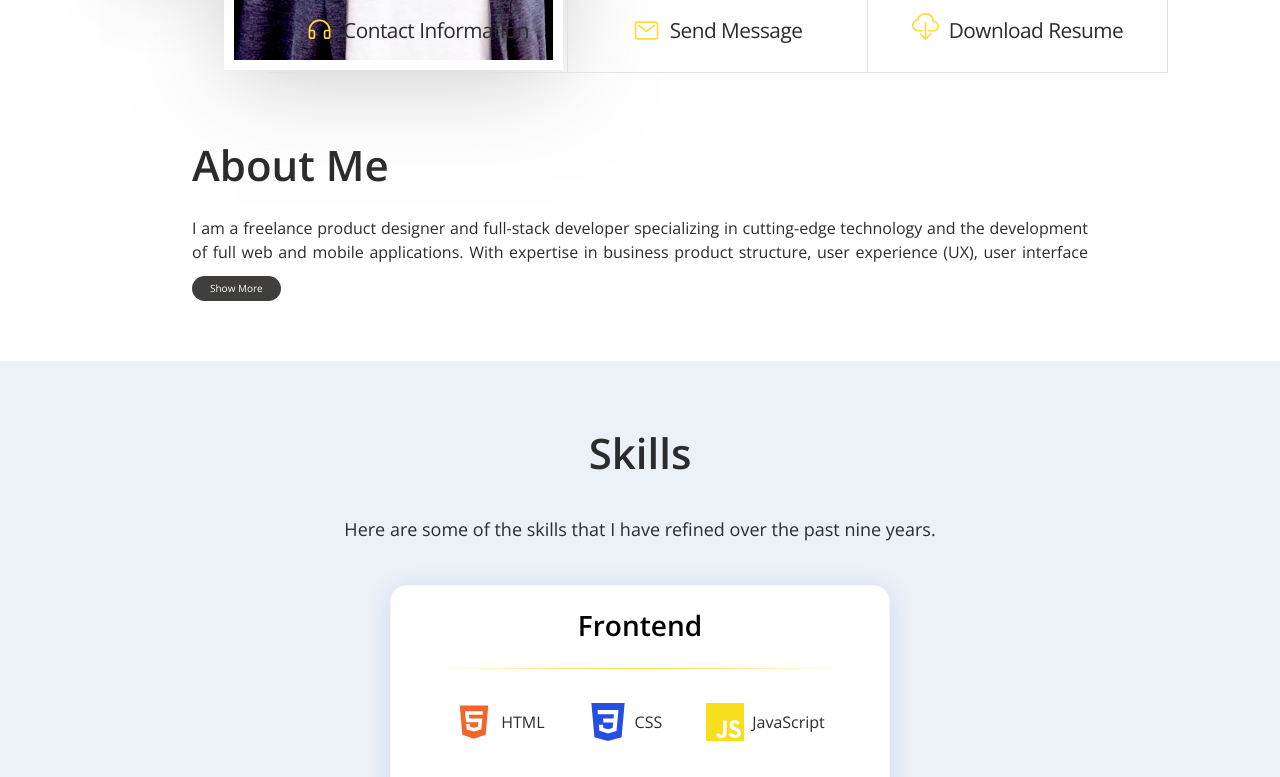
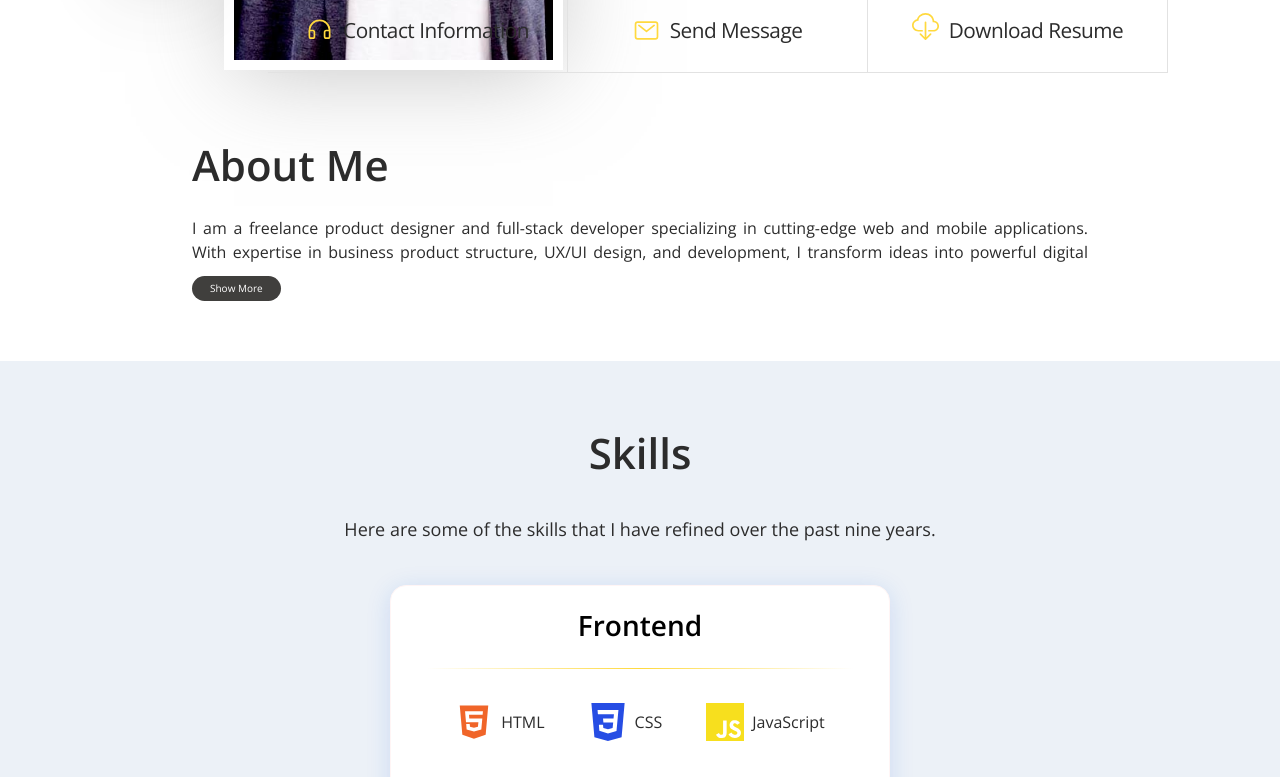
Before and after one commit to vineethpradeep/Vineeth_portfolio, a React (Vite) app: page / in a window 1280 px wide. Shown: the part 510-1287 px from the top of the page. Built offline with nearby package versions, Linux system fonts and the light colour scheme.

Commit message:
about me readable format

```diff
--- a/src/pages/About.jsx
+++ b/src/pages/About.jsx
@@ -22,33 +22,28 @@ export default function About() {
         <Title>About Me</Title>
         <ToggleParagraph>
           I am a freelance product designer and full-stack developer
-          specializing in cutting-edge technology and the development of full
-          web and mobile applications. With expertise in business product
-          structure, user experience (UX), user interface (UI) design, and
-          development, I transform ideas into powerful digital solutions. I
-          leverage modern technologies, including generative AI, cloud
-          computing, and responsive frameworks, to build innovative,
-          high-performance applications that seamlessly run on both desktop and
-          mobile platforms. With over a decade of experience in web front-end
-          and UI development, I bring a passion for design and technology to
-          every project. My journey in the IT industry began with frontend
-          development, gradually expanding to full-stack development, allowing
-          me to create applications that are not only visually stunning but also
-          highly responsive, scalable, and user-centric. Beyond my technical
-          expertise, I have dedicated years to refining my visual design skills,
-          ensuring that the interfaces I build are both aesthetically engaging
-          and functionally seamless. I thrive on continuous learning and
-          innovation, always staying ahead of emerging technologies and industry
-          best practices. My problem-solving mindset and dedication to
-          excellence allow me to develop creative solutions that exceed client
-          expectations. Whether working independently or as part of a team, my
-          enthusiasm, meticulous attention to detail, and commitment to quality
-          ensure outstanding results. I am a highly motivated and adaptable
-          professional who embraces new challenges and opportunities. My
-          optimistic outlook and growth-oriented mindset enable me to make a
-          meaningful impact on every project I take on. If you’re looking for a
-          skilled full web and mobile app designer and developer, I’d love to
-          discuss how I can contribute to your next project.
+          specializing in cutting-edge web and mobile applications. With
+          expertise in business product structure, UX/UI design, and
+          development, I transform ideas into powerful digital solutions.
+          <br />
+          <br />
+          Leveraging modern technologies like generative AI, cloud computing,
+          and responsive frameworks, I create high-performance applications that
+          run seamlessly across desktop and mobile platforms. With over a decade
+          of experience in front-end and UI development, my journey began in
+          frontend engineering and evolved into full-stack development, allowing
+          me to build scalable, user-centric applications. <br />
+          <br />
+          Beyond technical expertise, I have honed my visual design skills to
+          craft aesthetically engaging and functionally seamless interfaces.
+          Passionate about innovation, I stay ahead of emerging technologies and
+          industry best practices, ensuring every project exceeds expectations.{" "}
+          <br />
+          <br />
+          Whether working independently or collaboratively, I bring meticulous
+          attention to detail, adaptability, and a commitment to quality. If
+          you’re looking for a skilled web and mobile app designer and
+          developer, let’s discuss how I can contribute to your next project.
         </ToggleParagraph>
       </Wrapper>
     </StyledElement>
```
